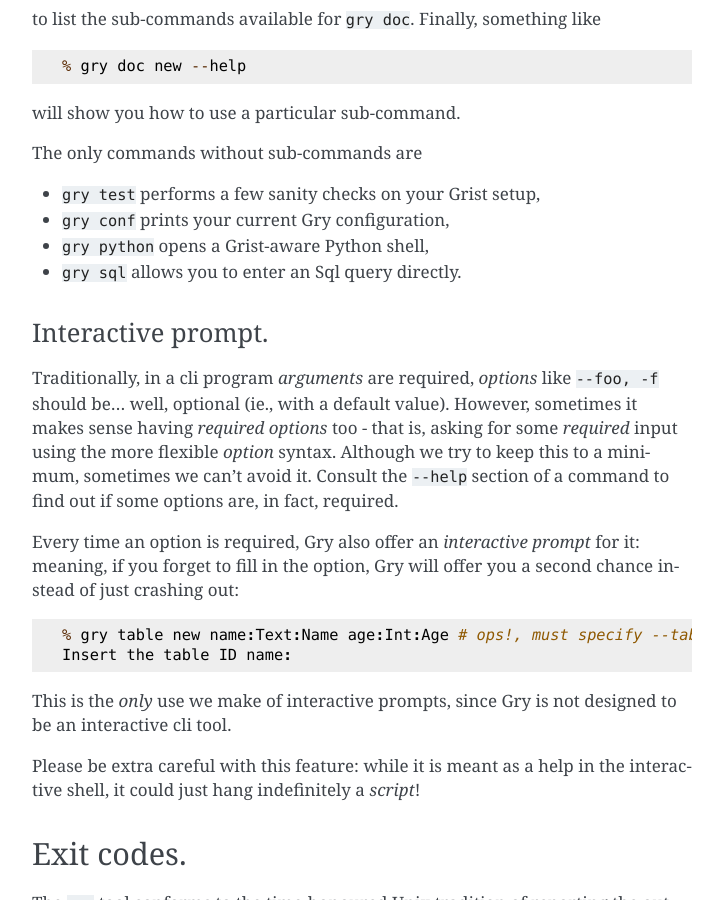
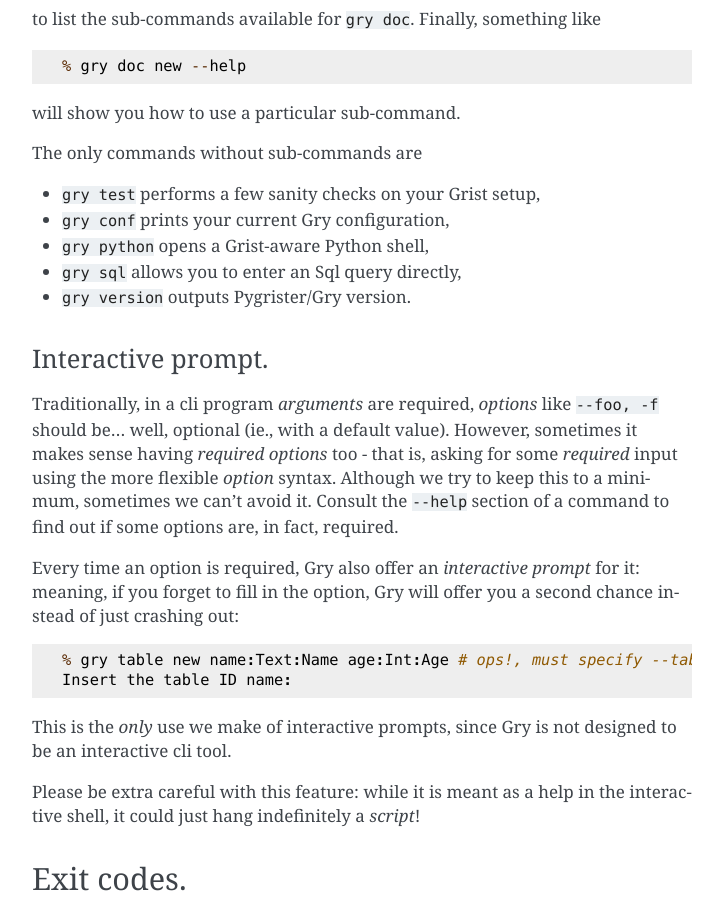
Before and after one commit to ricpol/pygrister, a Sphinx documentation site: the page built from doc/gry.rst, in a window 1280 px wide and 900 px high, scrolled down 1512 px. Shown: the whole window, without its empty margins (388-1111 px from the left). Built offline with Sphinx 7.4.7, drawn with Linux system fonts in a browser that asks for light colours.

Commit message:
implement gry version

```diff
--- a/NEWS.txt
+++ b/NEWS.txt
@@ -4,7 +4,7 @@ NEWS
 Bleeding edge: committed to the repo, not yet released on PyPI
 --------------------------------------------------------------
 
-Nothing at the moment.
+- new "gry version" command outputs Pygrister/Gry version.
 
 v0.8.0, 2025.08.10
 ------------------
--- a/doc/gry.rst
+++ b/doc/gry.rst
@@ -76,7 +76,8 @@ The only commands without sub-commands are
 - ``gry test`` performs a few sanity checks on your Grist setup,
 - ``gry conf`` prints your current Gry configuration,
 - ``gry python`` opens a Grist-aware Python shell,
-- ``gry sql`` allows you to enter an Sql query directly.
+- ``gry sql`` allows you to enter an Sql query directly,
+- ``gry version`` outputs Pygrister/Gry version.
 
 Interactive prompt.
 ^^^^^^^^^^^^^^^^^^^
```
Also changed, not shown: 1 other file.
